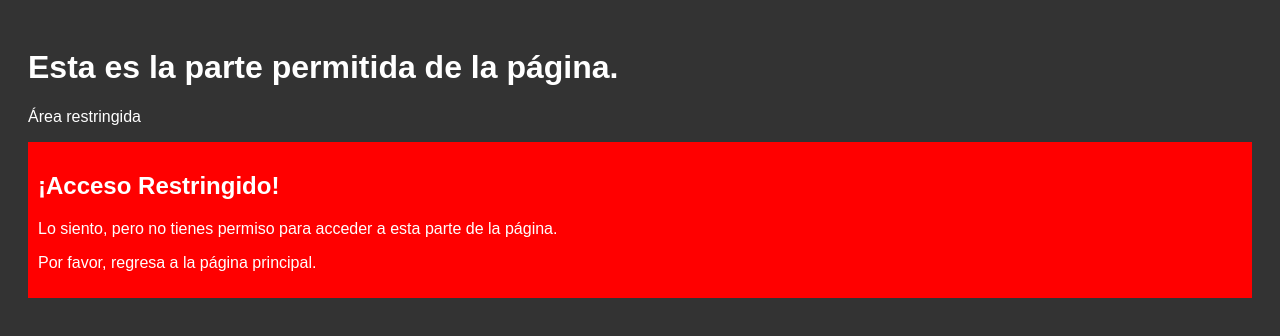
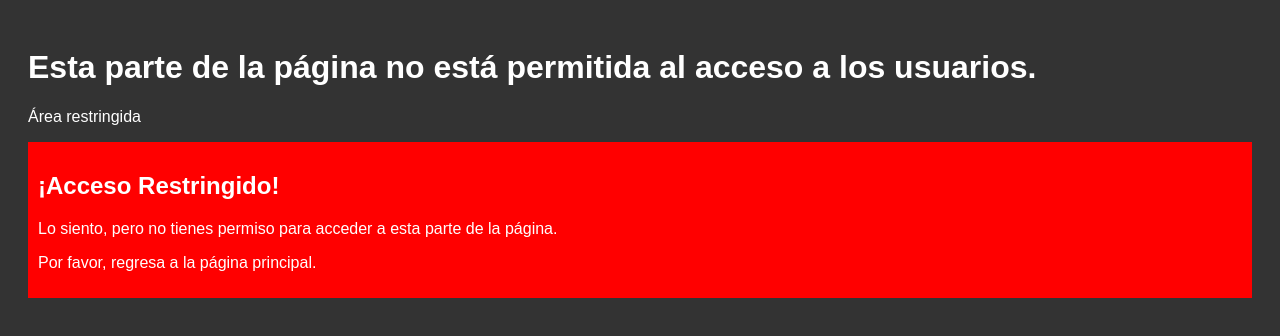
Before and after one commit to webcodem-media/webcodem-media.github.io, a plain HTML site: page index.html in a window 1280 px wide. Drawn offline with Linux system fonts and the light colour scheme.

Commit message:
Update index.html

```diff
--- a/index.html
+++ b/index.html
@@ -13,7 +13,7 @@
     </style>
 </head>
 <body>
-<h1>Esta es la parte permitida de la página.</h1>
+<h1>Esta parte de la página no está permitida al acceso a los usuarios.</h1>
 <p>Área restringida</p>
 <div style="background-color: red; padding: 10px;">
     <h2 style="color: white;">¡Acceso Restringido!</h2>
```
